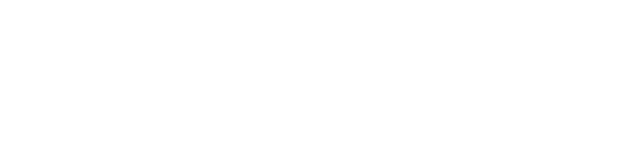
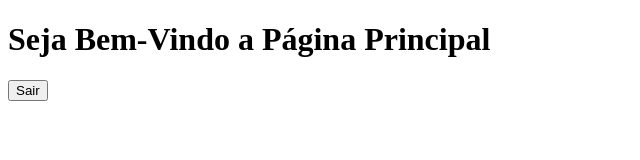
Before and after one commit to CarlosSMariano/FIAP_Front-End, a plain HTML site: page Projeto5/teste.html in a window 1280 px wide. Shown: the whole page, without its empty margins (0-640 px from the left). Drawn offline with Linux system fonts and the light colour scheme.

Commit message:
Criando a estrutura de teste do html

```diff
--- a/Projeto5/teste.html
+++ b/Projeto5/teste.html
@@ -10,8 +10,12 @@
 
 <body>
 
+  <h1>Seja Bem-Vindo a Página Principal</h1>
+  <div id="message" class="message">
+    <button id="btnSair">Sair</button>
+  </div>
+
   <script src="./src/JavaScript/script.js"></script>
-
 </body>
 
 </html>
```
